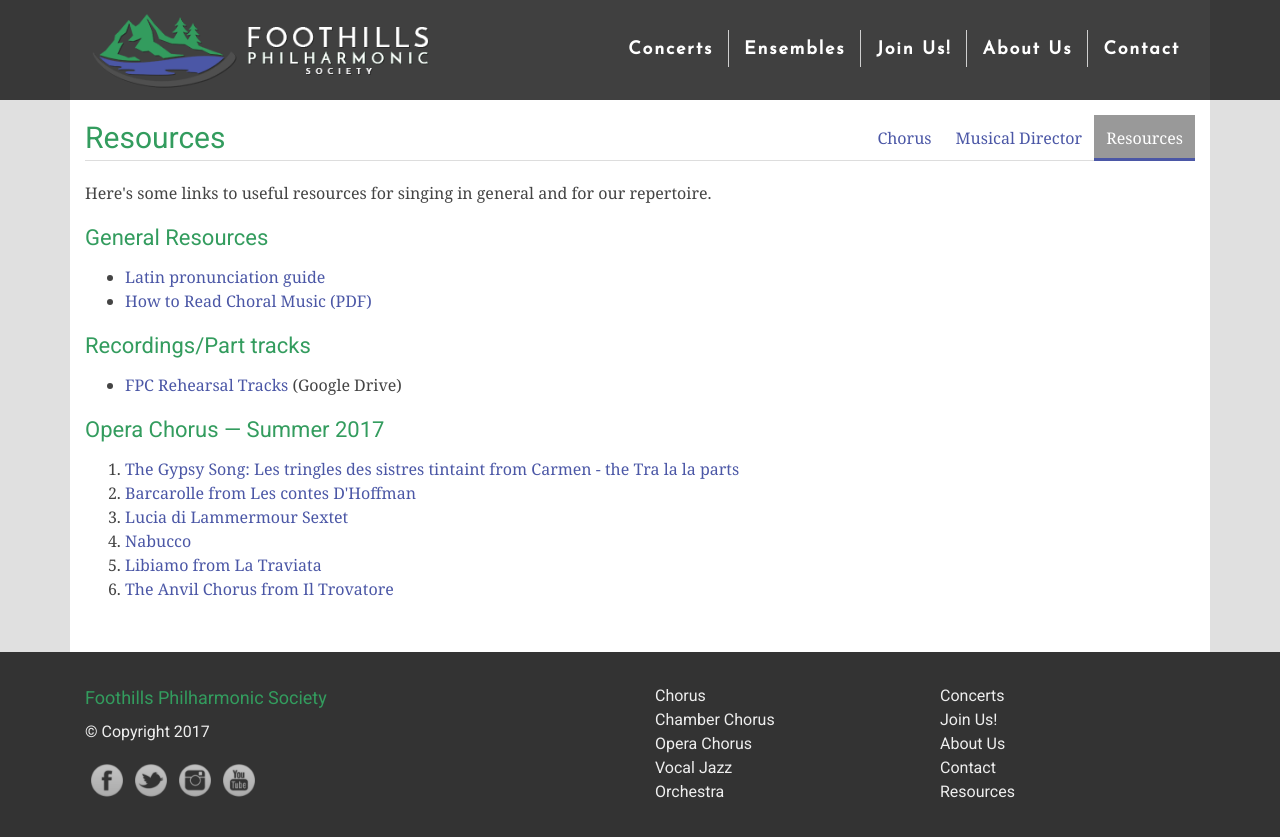
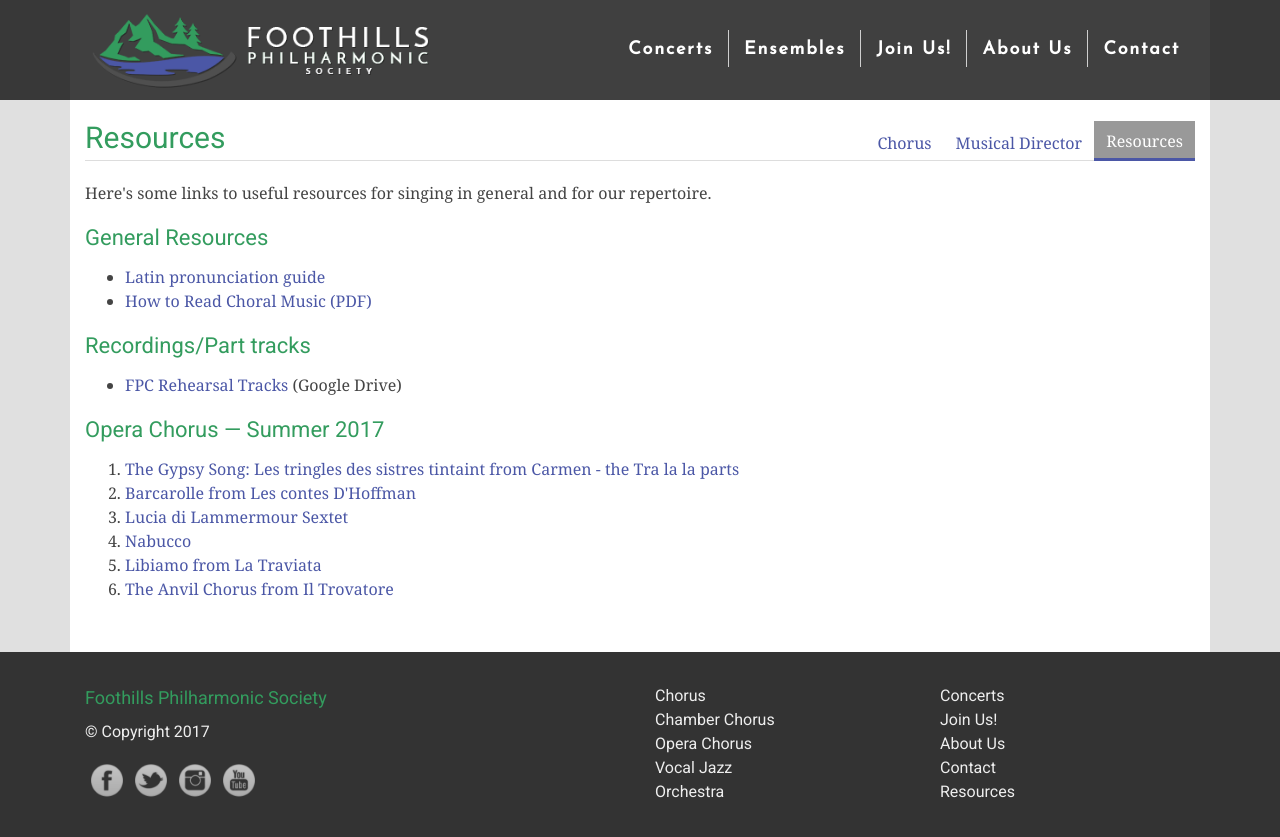
Before and after one commit to percyhanna/fps, a Jekyll site: the page built from chorus/resources.html, in a window 1280 px wide. Shown: the top 837 px of the page. Built offline with Jekyll 4.4.1, drawn with Linux system fonts in a browser that asks for light colours; nearby versions of some CDN libraries; Markdown is read by kramdown in place of the engine named in the settings.

Commit message:
Tweak responsive tabs

```diff
--- a/_includes/tabs.html
+++ b/_includes/tabs.html
@@ -1,8 +1,25 @@
-<div class="tab-container">
+<div class="tab-container hidden-md-down">
   <ul class="tabs">
-    <li class="heading"><h1>{{ page.title }}</h1></li>
+    <li class="stretch"><h1>{{ page.title }}</h1></li>
     {% for tab in include.tabs.tabs %}
       <li class="tab {% if tab[0] == page.permalink %}active_tab{% endif %}"><a href="{{ tab[0] }}">{{ tab[1] }}</a></li>
     {% endfor %}
   </ul>
 </div>
+
+<div class="container wrapped-tab-container hidden-lg-up">
+  <div class="row no-gutters">
+    <div class="col-12">
+      <h1>{{ page.title }}</h1>
+    </div>
+
+    <div class="col-12">
+      <ul class="tabs">
+        {% for tab in include.tabs.tabs %}
+          <li class="tab {% if tab[0] == page.permalink %}active_tab{% endif %}"><a href="{{ tab[0] }}">{{ tab[1] }}</a></li>
+        {% endfor %}
+        <li class="stretch"></li>
+      </ul>
+    </div>
+  </div>
+</div>
--- a/css/new-design.css
+++ b/css/new-design.css
@@ -19,14 +19,13 @@
   margin-bottom: 0.5em;
 }
 
+h1.tight, h2.tight, h3.tight, h4.tight, h5.tight, h6.tight,
+#page .tabs h1, #page .tabs h2, #page .tabs h3, #page .tabs h4, #page .tabs h5, #page .tabs h6 {
+  margin-bottom: 0;
+}
 
-h1.tight,
-h2.tight,
-h3.tight,
-h4.tight,
-h5.tight,
-h6.tight {
-  margin-bottom: 0;
+#page .tabs h1 {
+  border-bottom: none;
 }
 
 h1 { font-size: 30px; }
@@ -364,10 +363,15 @@
   margin: 0.25em auto;
 }
 
+.wrapped-tab-container {
+  padding: 0;
+}
+
 .tabs {
   margin: 0;
   padding: 0;
   display: flex;
+  align-items: flex-end;
 }
 
 .tabs li {
@@ -375,7 +379,7 @@
   border-bottom: solid 1px #ddd;
 }
 
-li.heading {
+li.stretch {
   flex: 1;
 }
 
@@ -386,8 +390,7 @@
 
 li.tab {
   flex: 0;
-  padding: 9px 12px;
-  padding-bottom: 0;
+  padding: 6px 12px 3px;
   white-space: nowrap;
   line-height: 1.75;
 }
@@ -401,3 +404,11 @@
 li.active_tab a {
   color: white;
 }
+
+.float-left {
+  float: left;
+}
+
+img.float-left {
+  margin-right: 1em;
+}
```
